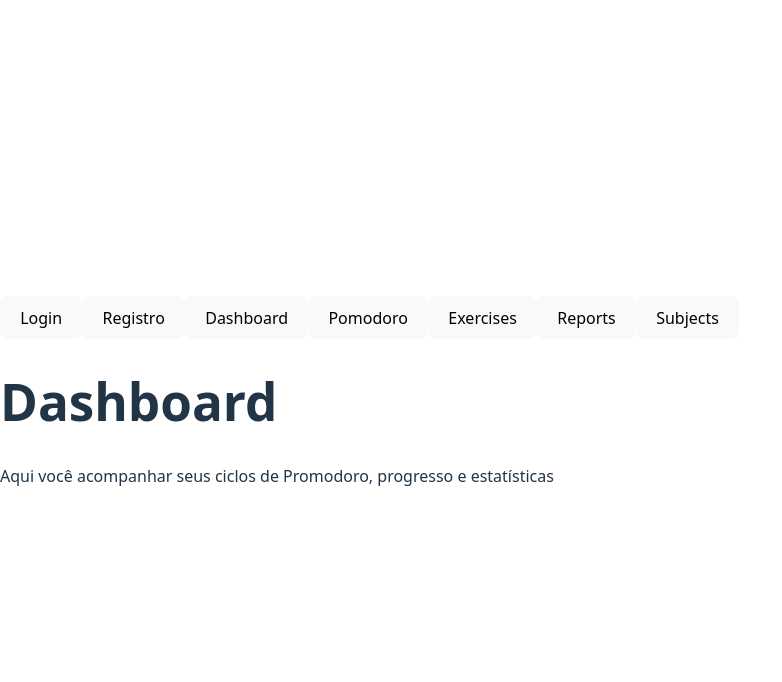
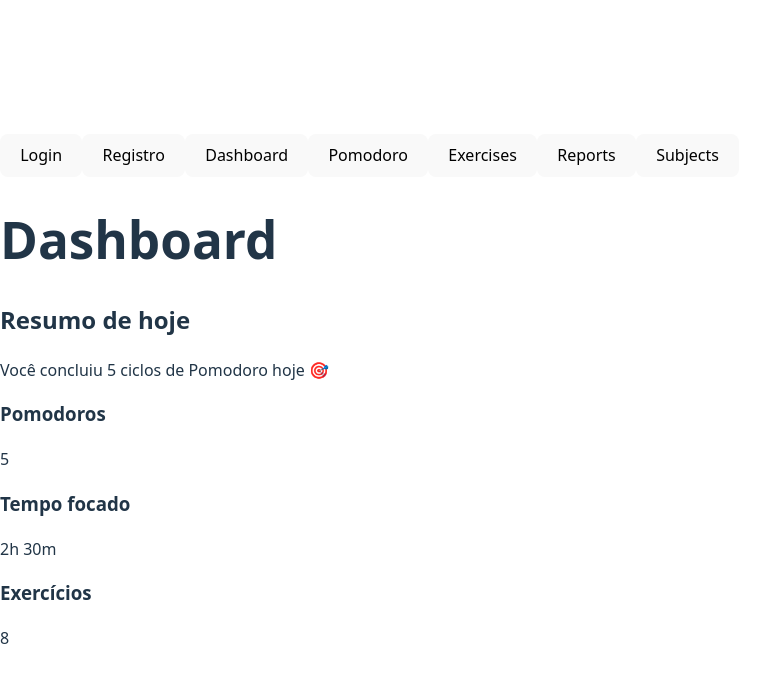
Before and after one commit to Jamersom-silva/timefocus, a React (Vite) app in the folder frontend/: page /dashboard in a window 1280 px wide. Shown: the top 682 px of the page, without its empty margins (0-782 px from the left). Built offline with nearby package versions, Linux system fonts and the light colour scheme.

Commit message:
inicio do dashBoard

```diff
--- a/frontend/src/pages/Dashboard/Dashboard.tsx
+++ b/frontend/src/pages/Dashboard/Dashboard.tsx
@@ -1,14 +1,43 @@
 import Header from "../../components/Header/Header";
 
-export default function DashboardPage () {
-    return (
-        <div className="dashboard-page">
-            <Header />
+export default function DashboardPage() {
+  return (
+    <div className="dashboard-page min-h-screen flex flex-col">
+      <Header />
 
-        <div className="dashboard-content p-4">
-            <h1 className="text-3x1 font-bold">Dashboard</h1>
-            <p>Aqui você acompanhar seus ciclos de Promodoro, progresso e estatísticas</p>
+      {/* Conteúdo principal */}
+      <main className="flex-1 p-6 bg-gray-50">
+        {/* Título */}
+        <h1 className="text-2xl font-bold mb-6">Dashboard</h1>
+
+        {/* Resumo de ciclos concluídos */}
+        <div className="mb-6">
+          <div className="bg-white shadow rounded-lg p-4">
+            <h2 className="text-lg font-semibold">Resumo de hoje</h2>
+            <p className="text-gray-600">
+              Você concluiu <span className="font-bold">5 ciclos de Pomodoro</span> hoje 🎯
+            </p>
+          </div>
         </div>
+
+        {/* Cards de estatísticas rápidas */}
+        <div className="grid grid-cols-1 md:grid-cols-3 gap-4 mb-6">
+          <div className="bg-white shadow rounded-lg p-4 text-center">
+            <h3 className="text-lg font-semibold">Pomodoros</h3>
+            <p className="text-2xl font-bold">5</p>
+          </div>
+          <div className="bg-white shadow rounded-lg p-4 text-center">
+            <h3 className="text-lg font-semibold">Tempo focado</h3>
+            <p className="text-2xl font-bold">2h 30m</p>
+          </div>
+          <div className="bg-white shadow rounded-lg p-4 text-center">
+            <h3 className="text-lg font-semibold">Exercícios</h3>
+            <p className="text-2xl font-bold">8</p>
+          </div>
         </div>
-    );
+
+
+      </main>
+    </div>
+  );
 }
```
